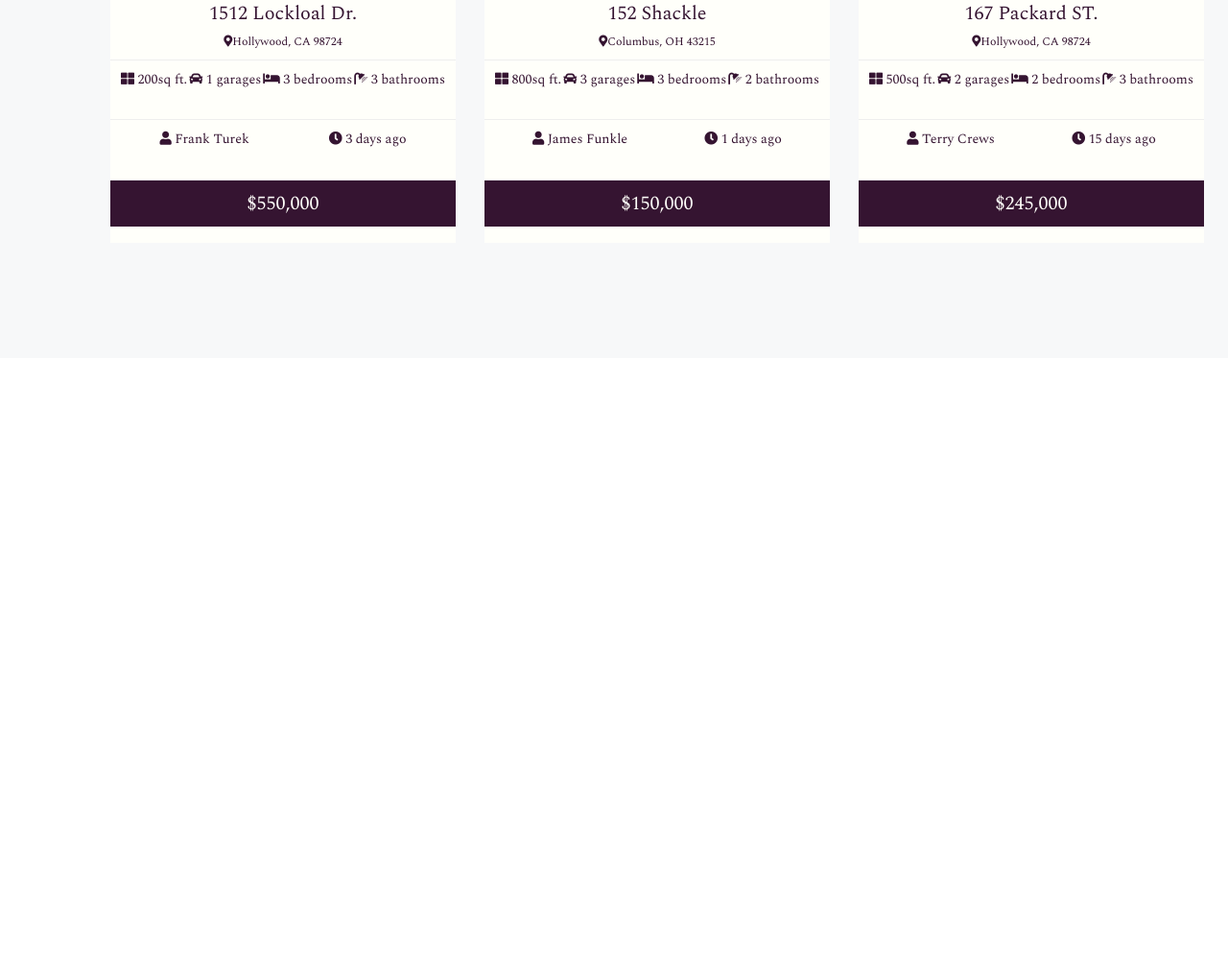
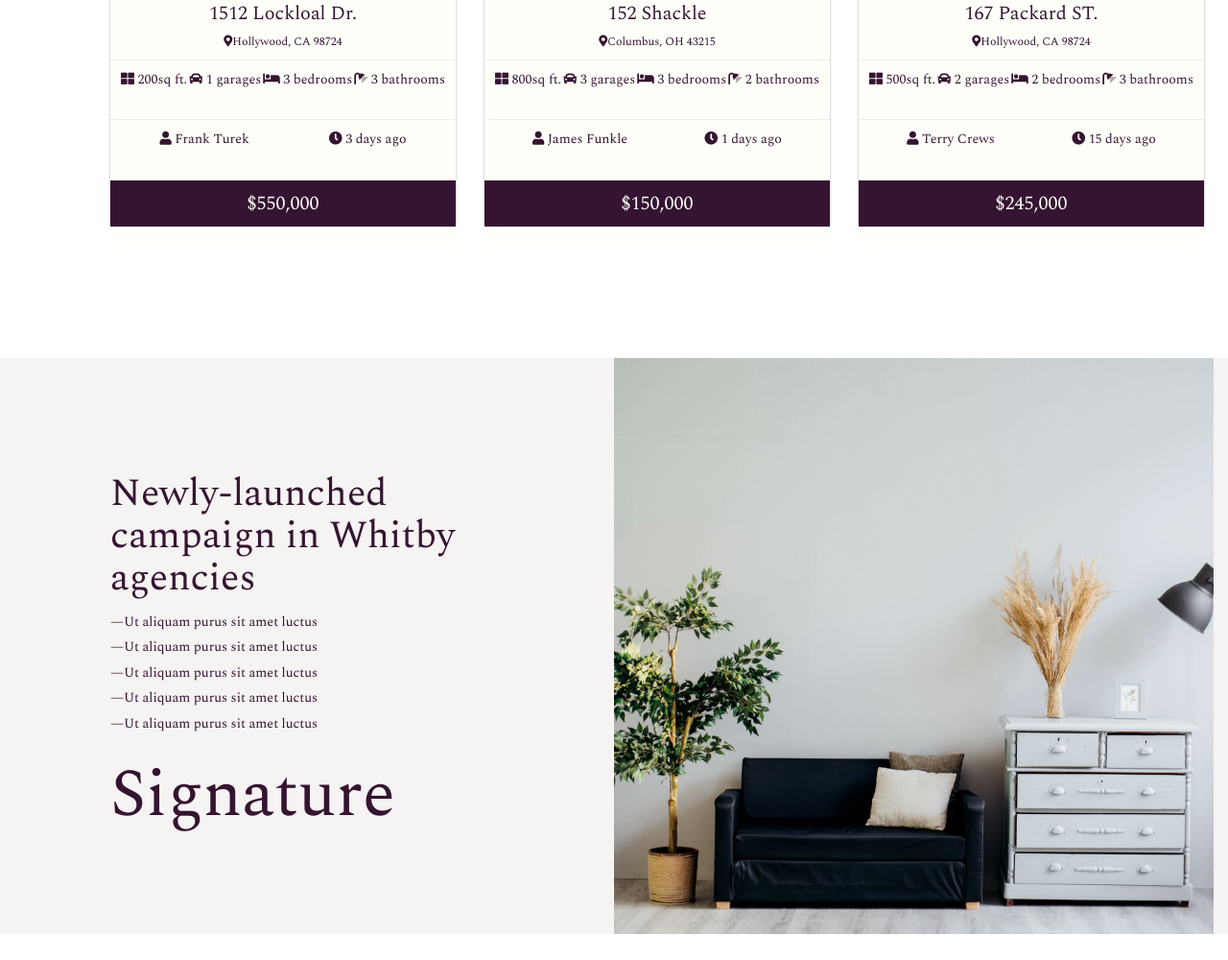
Before and after one commit to EddieCornelious/homes, a React app: page / in a window 1280 px wide. Shown: the part 1797-2797 px from the top of the page at 96% size. Before the commit the page ends 2170 px from the top, so only its background shows below. Built offline with nearby package versions, Linux system fonts and the light colour scheme.

Commit message:
added campaign section

```diff
--- a/src/components/App.js
+++ b/src/components/App.js
@@ -2,7 +2,8 @@ import "../styles/App.scss";
 import React from "react";
 import Nav from "./Nav.js";
 import FeaturedSection from "./FeaturedSection.js";
-
+import Campaign from "./Campaign.js";
+import RealatorsSection from "./RealatorsSection.js";
 class App extends React.Component {
   render() {
     return (
@@ -17,6 +18,8 @@ class App extends React.Component {
         </section>
 
         <FeaturedSection />
+        <Campaign />
+        <RealatorsSection />
       </React.Fragment>
     );
   }
--- /dev/null
+++ b/src/components/Campaign.js
@@ -0,0 +1,33 @@
+import "../styles/Campaign.scss";
+import React from "react";
+
+const Campaign = () => {
+  return (
+    <section className="campaign">
+      <div className="container-fluid">
+        <div className="row no-gutters">
+          <div className="col-md-6">
+            <div className="campaign__left">
+              <div className="campaign__left__content">
+                <h3>Newly-launched campaign in Whitby agencies</h3>
+                <ul>
+                  <li>Ut aliquam purus sit amet luctus</li>
+                  <li>Ut aliquam purus sit amet luctus</li>
+                  <li>Ut aliquam purus sit amet luctus</li>
+                  <li>Ut aliquam purus sit amet luctus</li>
+                  <li>Ut aliquam purus sit amet luctus</li>
+                </ul>
+                <p>Signature</p>
+              </div>
+            </div>
+          </div>
+          <div className="col-md-6">
+            <div className="campaign__right">&nbsp;</div>
+          </div>
+        </div>
+      </div>
+    </section>
+  );
+};
+
+export default Campaign;
--- a/src/components/FeaturedSection.js
+++ b/src/components/FeaturedSection.js
@@ -55,7 +55,7 @@ const FeaturedSection = () => {
     <section className="featured__section">
       <div className="container">
         <h1>Featured Section</h1>
-        <div className="row no-gutters">
+        <div className="row">
           <div className="col-md-4">
             <PropertyCard id="0" />
           </div>
--- /dev/null
+++ b/src/components/RealatorsSection.js
@@ -0,0 +1,14 @@
+import "../styles/RealatorsSection.scss";
+import React from "react";
+
+const RealatorsSection = () => {
+  return (
+    <section>
+      <div className="realators__section">
+        <h1>Our Realators</h1>
+      </div>
+    </section>
+  );
+};
+
+export default RealatorsSection;
--- a/src/styles/App.scss
+++ b/src/styles/App.scss
@@ -16,6 +16,16 @@ body {
   font-family: "Spectral";
 }
 
+.row.no-gutters {
+  margin-right: 0;
+  margin-left: 0;
+}
+.row.no-gutters > [class^="col-"],
+.row.no-gutters > [class*=" col-"] {
+  padding-right: 0;
+  padding-left: 0;
+}
+
 a,
 a:link,
 a:visited,
--- /dev/null
+++ b/src/styles/Campaign.scss
@@ -0,0 +1,40 @@
+@import "variables";
+
+.campaign {
+  background-color: #f6f3f3;
+}
+
+.campaign__right {
+  background-image: url("../images/alexandra-gorn-485551-unsplash.jpg");
+  height: 60rem;
+  width: 100%;
+  background-position: center;
+  background-repeat: no-repeat;
+  background-size: cover;
+}
+
+.campaign__left {
+  color: $primary;
+  background-color: #f6f3f3;
+  padding: 10rem;
+  height: 60rem;
+}
+
+.campaign__left__content {
+  margin: 0 auto;
+
+  h3 {
+    font-size: 4rem;
+  }
+  ul li {
+    list-style: none;
+    line-height: 1.9;
+
+    &:before {
+      content: "\2014";
+    }
+  }
+  p {
+    font-size: 7rem;
+  }
+}
--- a/src/styles/FeaturedSection.scss
+++ b/src/styles/FeaturedSection.scss
@@ -2,7 +2,7 @@
 
 .featured__section {
   padding: 10rem;
-  background-color: #f7f8f9;
+  background-color: white;
 }
 
 .property__card {
@@ -10,6 +10,12 @@
   height: 50rem;
   width: 100%;
   margin-bottom: 4rem;
+  box-shadow: 0 1px 3px rgba(0, 0, 0, 0.12), 0 1px 2px rgba(0, 0, 0, 0.24);
+  transition: all 0.3s cubic-bezier(0.25, 0.8, 0.25, 1);
+
+  &:hover {
+    box-shadow: 0 14px 28px rgba(0, 0, 0, 0.25), 0 10px 10px rgba(0, 0, 0, 0.22);
+  }
 }
 
 .property__card__top {
--- a/src/styles/Header.scss
+++ b/src/styles/Header.scss
@@ -2,10 +2,7 @@
 
 .header {
   height: 100vh;
-  background-image: linear-gradient(
-      rgba(53, 20, 49, 0.6),
-      rgba(53, 20, 49, 0.6)
-    ),
+  background-image: linear-gradient(rgba(0, 0, 0, 0.6), rgba(53, 20, 49, 0.6)),
     url("../images/hero.jpg");
   background-position: top;
   background-repeat: no-repeat;
--- /dev/null
+++ b/src/styles/RealatorsSection.scss
@@ -0,0 +1,4 @@
+.realators__section {
+  padding: 15rem;
+  background-color: white;
+}
```
